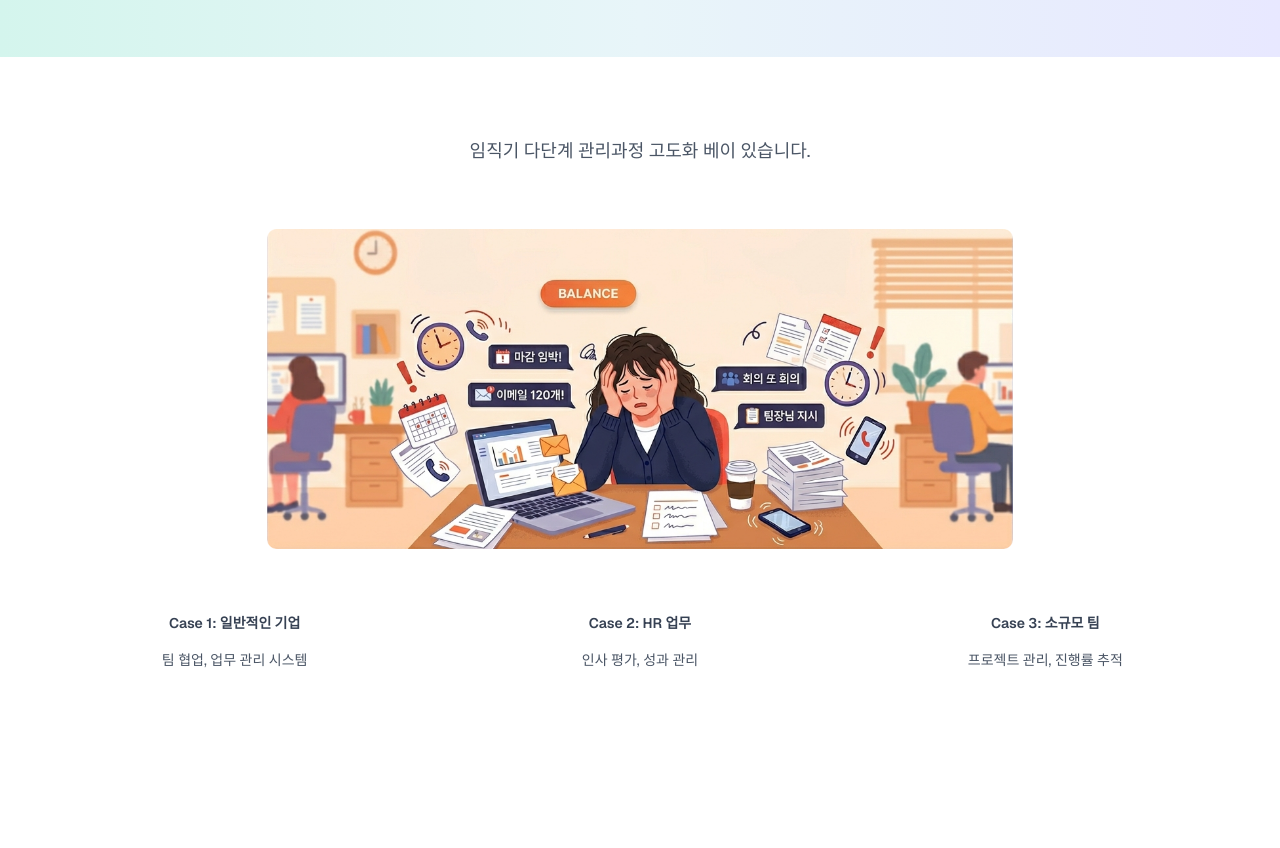
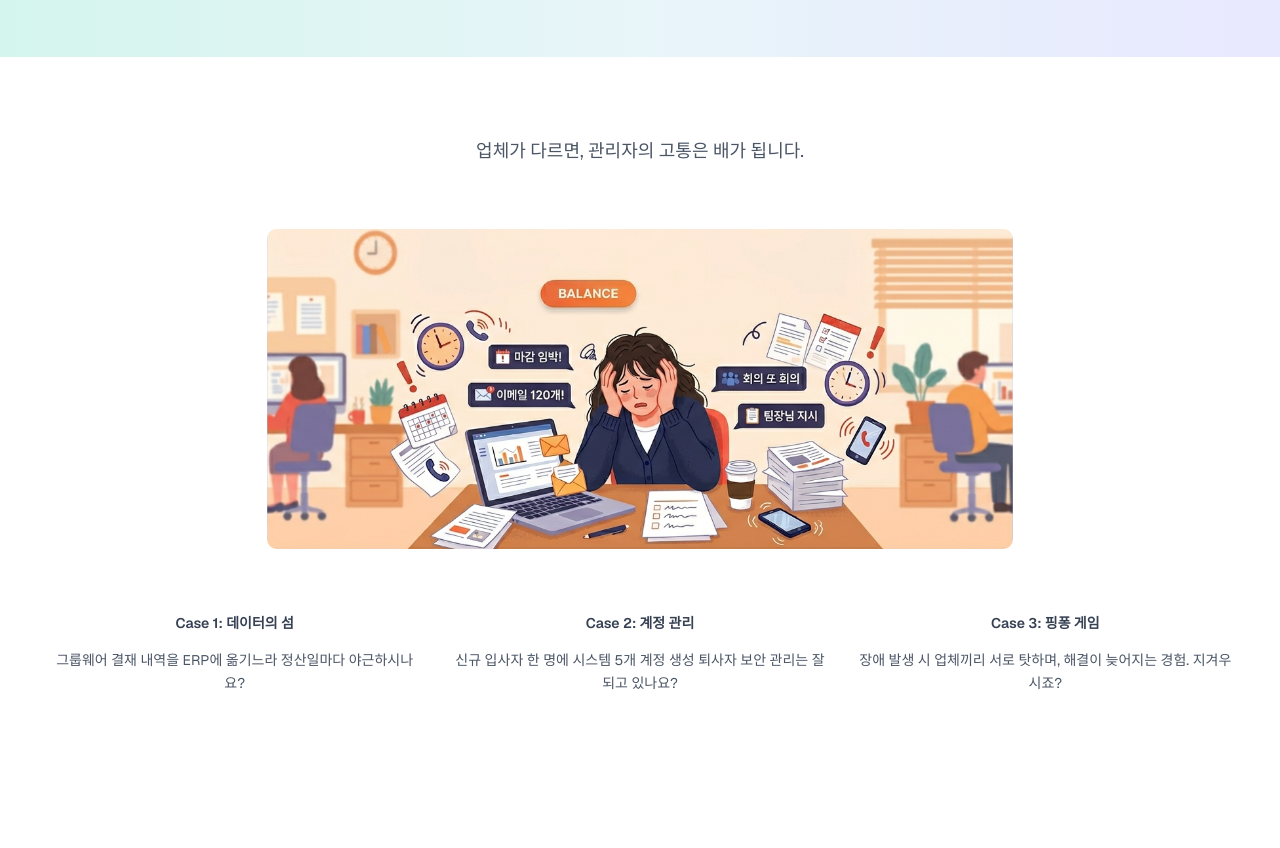
Before and after one commit to itdeco/EverinServicePortalUserFront, a Next.js app: page /everworks in a window 1280 px wide. Shown: the part 560-1408 px from the top of the page. Built offline with nearby package versions, Linux system fonts and the light colour scheme.

Commit message:
feat: update case descriptions and header text for clarity

```diff
--- a/src/components/everworks/case-section.tsx
+++ b/src/components/everworks/case-section.tsx
@@ -3,18 +3,18 @@ import Image from "next/image";
 const caseData = [
   {
     id: 1,
-    title: "Case 1: 일반적인 기업",
-    description: "팀 협업, 업무 관리 시스템",
+    title: "Case 1: 데이터의 섬",
+    description: "그룹웨어 결재 내역을 ERP에 옮기느라 정산일마다 야근하시나요?",
   },
   {
     id: 2,
-    title: "Case 2: HR 업무",
-    description: "인사 평가, 성과 관리",
+    title: "Case 2: 계정 관리",
+    description: "신규 입사자 한 명에 시스템 5개 계정 생성 퇴사자 보안 관리는 잘 되고 있나요?",
   },
   {
     id: 3,
-    title: "Case 3: 소규모 팀",
-    description: "프로젝트 관리, 진행률 추적",
+    title: "Case 3: 핑퐁 게임",
+    description: "장애 발생 시 업체끼리 서로 탓하며, 해결이 늦어지는 경험. 지겨우시죠?",
   },
 ];
 
@@ -24,7 +24,7 @@ export default function CaseSection() {
       <div className="mx-auto max-w-[1280px] px-6 lg:px-12">
         {/* Header */}
         <div className="text-center mb-16">
-          <p className="text-gray-600 text-lg mb-2">임직기 다단계 관리과정 고도화 베이 있습니다.</p>
+          <p className="text-gray-600 text-lg mb-2">업체가 다르면, 관리자의 고통은 배가 됩니다.</p>
         </div>
 
         {/* Illustration */}
```
